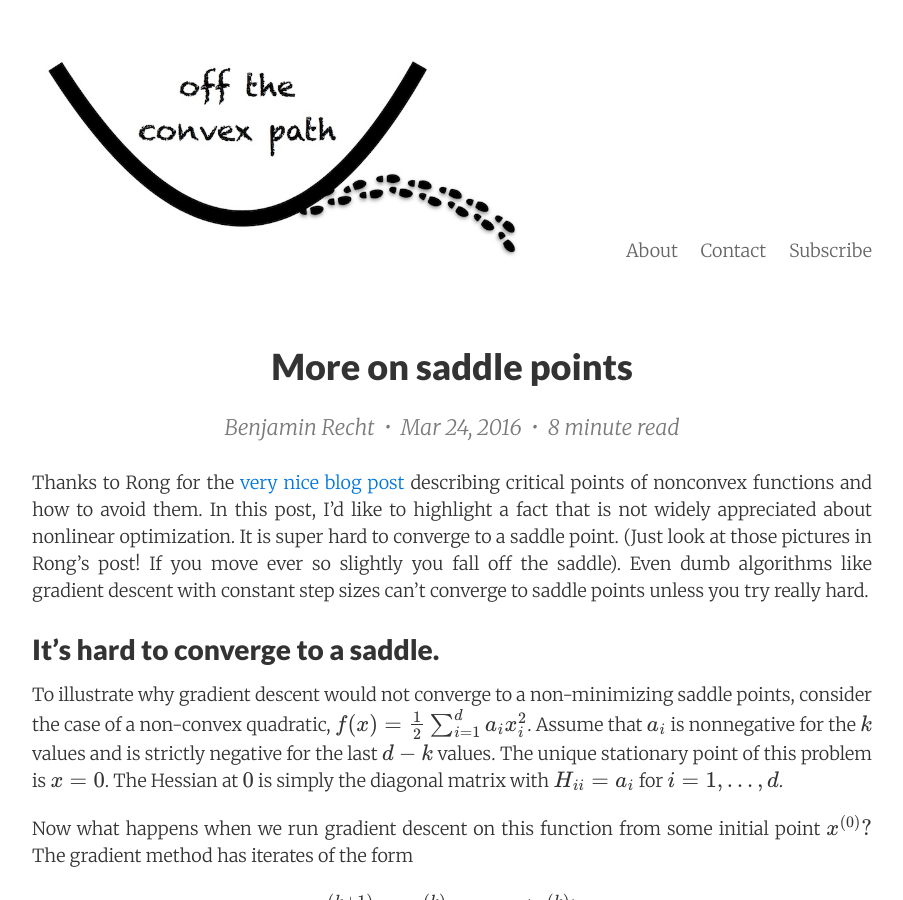
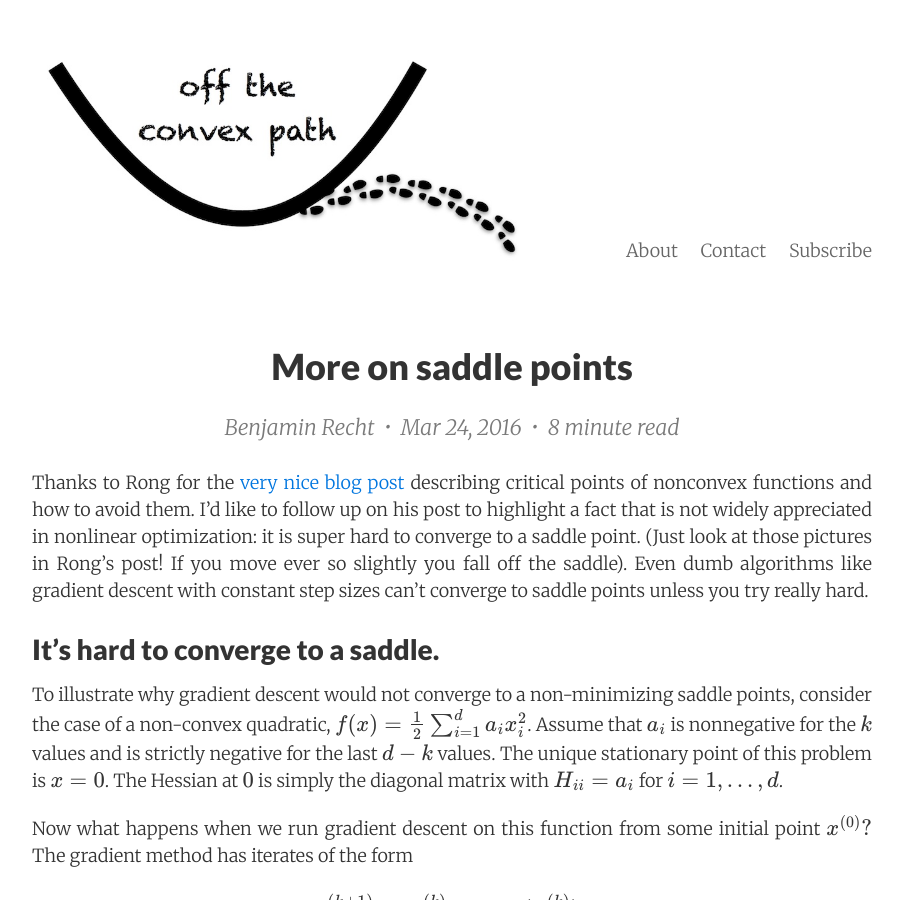
Before and after one commit to offconvex/offconvex.github.io, a Jekyll site: the page built from _posts/2016-03-24-saddles-again.md, in a window 1280 px wide and 900 px high. Shown: the whole window, without its empty margins (188-1091 px from the left). Built offline with Jekyll 4.4.1, drawn with Linux system fonts in a browser that asks for light colours; nearby versions of some CDN libraries; formulas are drawn with MathJax 3; comment, search, counter and statistics services are not loaded.

Commit message:
Update 2016-03-24-saddles-again.md

```diff
--- a/_posts/2016-03-24-saddles-again.md
+++ b/_posts/2016-03-24-saddles-again.md
@@ -7,7 +7,7 @@ author:     Benjamin Recht
 visible:    false
 ---
 
-Thanks to Rong for the [very nice blog post](http://www.offconvex.org/2016/03/22/saddlepoints/) describing critical points of nonconvex functions and how to avoid them. In this post, I’d like to highlight a fact that is not widely appreciated about nonlinear optimization. It is super hard to converge to a saddle point. (Just look at those pictures in Rong’s post!  If you move ever so slightly you fall off the saddle).  Even dumb algorithms like gradient descent with constant step sizes can’t converge to saddle points unless you try really hard.
+Thanks to Rong for the [very nice blog post](http://www.offconvex.org/2016/03/22/saddlepoints/) describing critical points of nonconvex functions and how to avoid them. I’d like to follow up on his post to highlight a fact that is not widely appreciated in nonlinear optimization: it is super hard to converge to a saddle point. (Just look at those pictures in Rong’s post!  If you move ever so slightly you fall off the saddle).  Even dumb algorithms like gradient descent with constant step sizes can’t converge to saddle points unless you try really hard.
 
 ## It’s hard to converge to a saddle.
 
```
